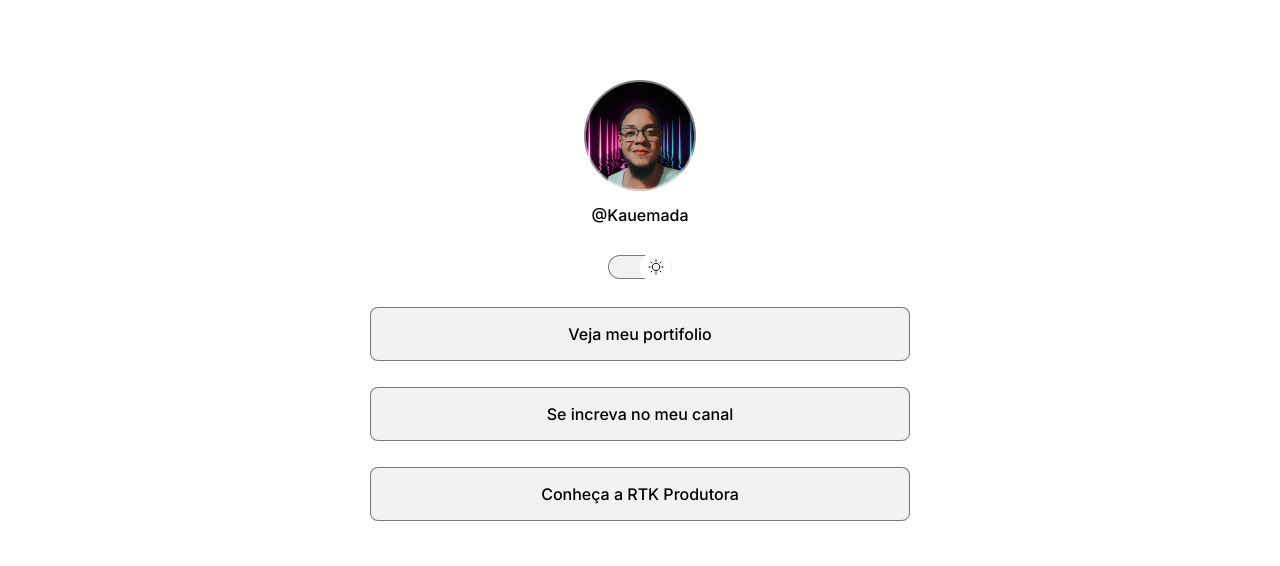
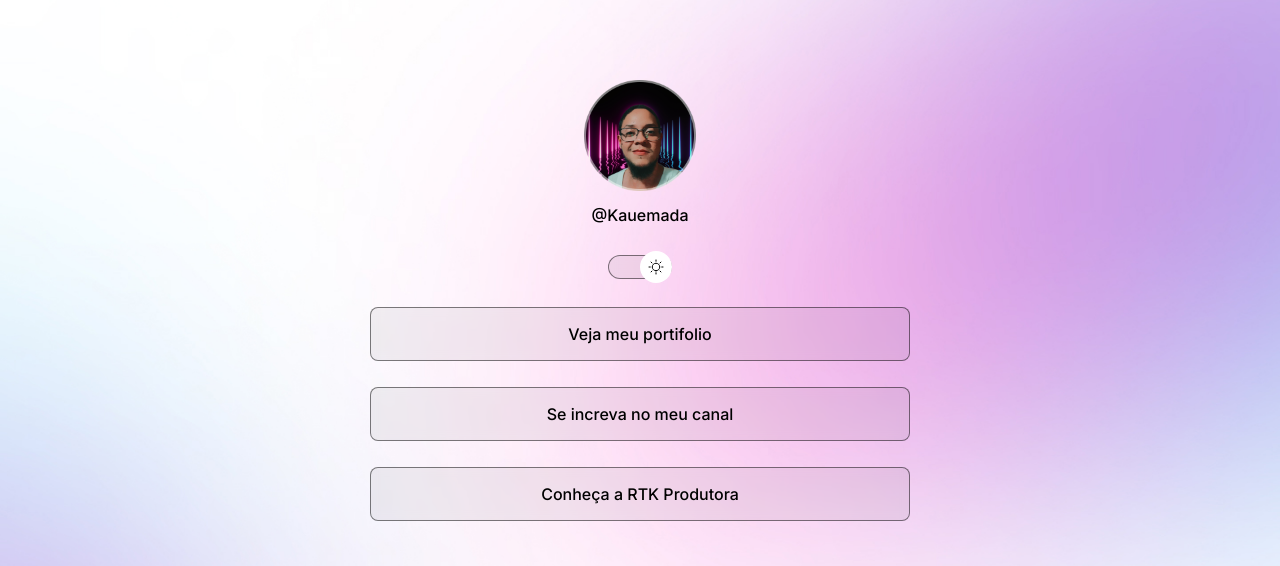
Before and after one commit to BackPurple/1-projato, a plain HTML site: page index.html in a window 1280 px wide. Shown: the top 566 px of the page. Drawn offline with nearby package versions, Linux system fonts and the light colour scheme.

Commit message:
add height body

```diff
--- a/style.css
+++ b/style.css
@@ -34,6 +34,7 @@ body {
 
   /*background: color image repeat position/size */
   background: var(--bg-url) no-repeat top center/cover;
+  height: 100vh;
 }
 
 body * {
@@ -175,6 +176,6 @@ footer {
     --bg-url: url(./assets/bg-desktop.jpg);
   }
   .light {
-    --bg-url: url(./assets/bg-desktop-ligth.jpg);
+    --bg-url: url(./assets/bg-desktop-light.jpg);
   }
 }
```
